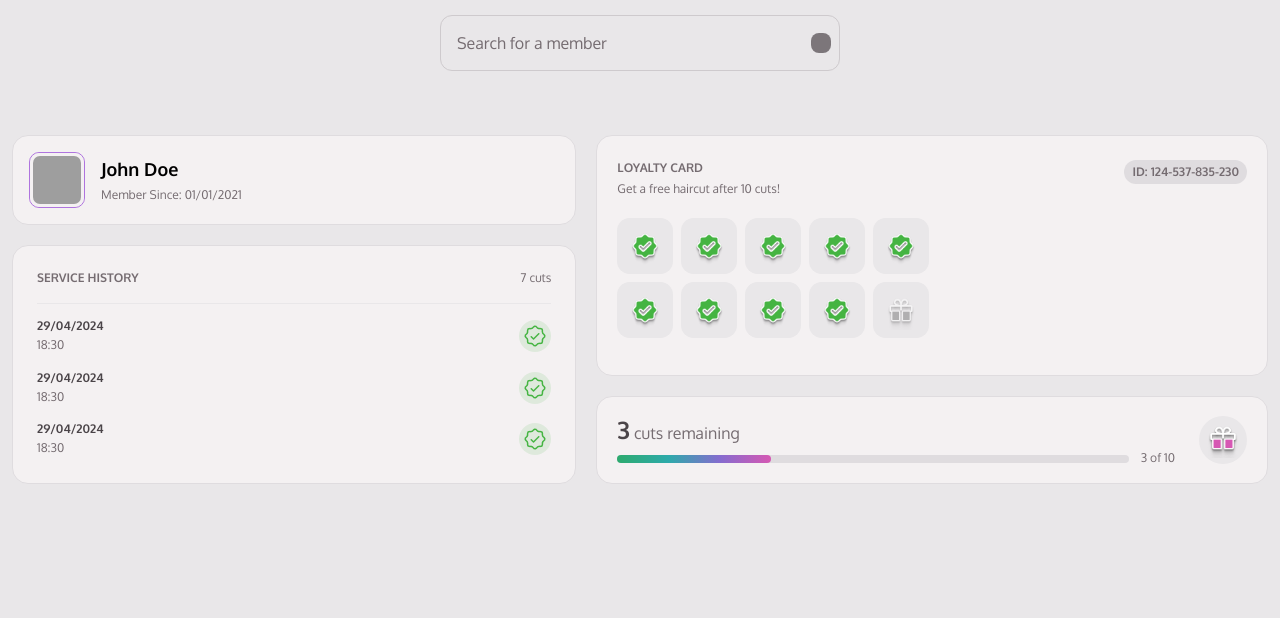
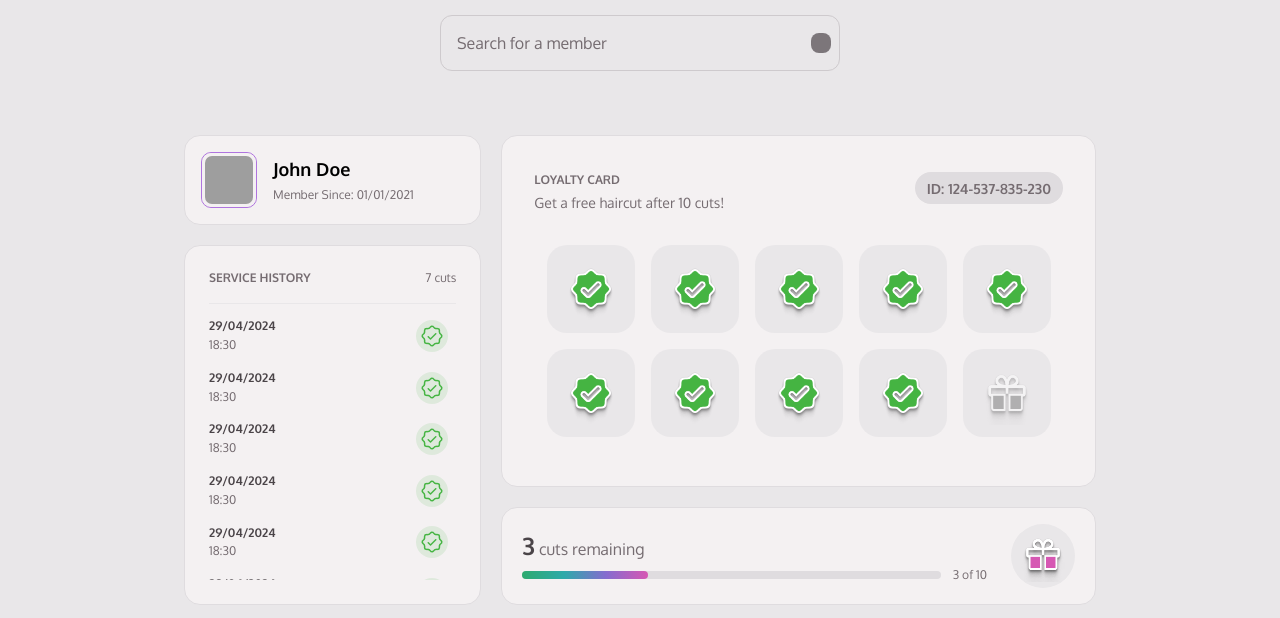
Before and after one commit to ivanseibel/mba-rocketseat-member-club, a plain HTML site: page src/index.html in a window 1280 px wide. Shown: the part 134-752 px from the top of the page. Drawn offline with Linux system fonts and the light colour scheme; grey boxes are pictures that could not be loaded; some icons are missing.

Commit message:
Refactor member-info section, improve grid layout, and update history section styling

```diff
--- a/src/index.html
+++ b/src/index.html
@@ -132,6 +132,51 @@
               <img src="../public/images/PinCheckLight.png" alt="Completed" class="history-checkmark">
             </div>
           </li>
+          <li class="history-item">
+            <div class="history-date-time">
+              <span class="history-date">29/04/2024</span>
+              <span class="history-time">18:30</span>
+            </div>
+            <div class="pin-check-light-container">
+              <img src="../public/images/PinCheckLight.png" alt="Completed" class="history-checkmark">
+            </div>
+          </li>
+          <li class="history-item">
+            <div class="history-date-time">
+              <span class="history-date">29/04/2024</span>
+              <span class="history-time">18:30</span>
+            </div>
+            <div class="pin-check-light-container">
+              <img src="../public/images/PinCheckLight.png" alt="Completed" class="history-checkmark">
+            </div>
+          </li>
+          <li class="history-item">
+            <div class="history-date-time">
+              <span class="history-date">29/04/2024</span>
+              <span class="history-time">18:30</span>
+            </div>
+            <div class="pin-check-light-container">
+              <img src="../public/images/PinCheckLight.png" alt="Completed" class="history-checkmark">
+            </div>
+          </li>
+          <li class="history-item">
+            <div class="history-date-time">
+              <span class="history-date">29/04/2024</span>
+              <span class="history-time">18:30</span>
+            </div>
+            <div class="pin-check-light-container">
+              <img src="../public/images/PinCheckLight.png" alt="Completed" class="history-checkmark">
+            </div>
+          </li>
+          <li class="history-item">
+            <div class="history-date-time">
+              <span class="history-date">29/04/2024</span>
+              <span class="history-time">18:30</span>
+            </div>
+            <div class="pin-check-light-container">
+              <img src="../public/images/PinCheckLight.png" alt="Completed" class="history-checkmark">
+            </div>
+          </li>
         </ul>
       </section>
     </main>
--- a/src/styles/card.css
+++ b/src/styles/card.css
@@ -93,3 +93,60 @@
 
   }
 }
+
+@media (min-width: 376px) {
+  .card-container {
+    padding: 2.25rem 2rem 2rem 2rem;
+    gap: 2rem;
+    align-self: stretch;
+
+    & .card-header {
+
+      & div {
+        & p {
+          font-size: var(--font-size-subtitle-md);
+          font-weight: var(--font-weight-regular);
+          text-transform: var(--text-transform-default);
+        }
+      }
+
+      & span {
+        /* Layout */
+        height: 2rem;
+        padding: 0rem .75rem;
+
+        font-size: var(--font-size-subtitle-md);
+        font-weight: var(--font-weight-bold);
+        text-transform: var(--text-transform-uppercase);
+      }
+    }
+
+    & .card-stamps {
+      /* Layout */
+      gap: 1rem;
+      align-self: stretch;
+      width: 100%;
+      align-items: center;
+      justify-content: center;
+
+      & .stamp-container {
+        /* Layout */
+        width: 5.5rem;
+        height: 5.5rem;
+        padding: .75rem;
+
+        /* Style */
+        border-radius: 1.25rem;
+        background: var(--base-gray-200);
+        backdrop-filter: blur(.3125rem);
+
+        & img {
+          &.img-inactive {
+            filter: grayscale(100%);
+            opacity: 0.5;
+          }
+        }
+      }
+    }
+  }
+}
--- a/src/styles/global.css
+++ b/src/styles/global.css
@@ -119,8 +119,14 @@ h2, .title-sm {
     height: 100vh;
   }
 
+  main {
+    max-width: 57rem;
+    margin: 0 auto;
+  }
+
   .main-content {
     display: grid;
+    grid-template-columns: 1fr 2fr;
     grid-template-areas:
       "member-info card-container"
       "history card-container"
--- a/src/styles/history.css
+++ b/src/styles/history.css
@@ -97,3 +97,27 @@
   }
 
 }
+
+@media (min-width: 376px) {
+  .history-loyalty {
+    overflow: hidden;
+    max-height: 22.5rem;
+    & .history-container {
+      overflow-y: scroll;
+      padding-right: 0.50rem;
+    }
+
+    & .history-container::-webkit-scrollbar {
+      width: .35rem;
+    }
+
+    & .history-container::-webkit-scrollbar-thumb {
+      background-color: rgba(0, 0, 0, 0.2);
+      border-radius: 10px;
+    }
+
+    & .history-container::-webkit-scrollbar-track {
+      background-color: #f1f1f1;
+    }
+  }
+}
--- a/src/styles/progress.css
+++ b/src/styles/progress.css
@@ -95,3 +95,12 @@
     }
   }
 }
+
+@media (min-width: 376px) {
+  .card-progress {
+    & .image-gift-container {
+      width: 4rem;
+      height: 4rem;
+    }
+  }
+}
```
